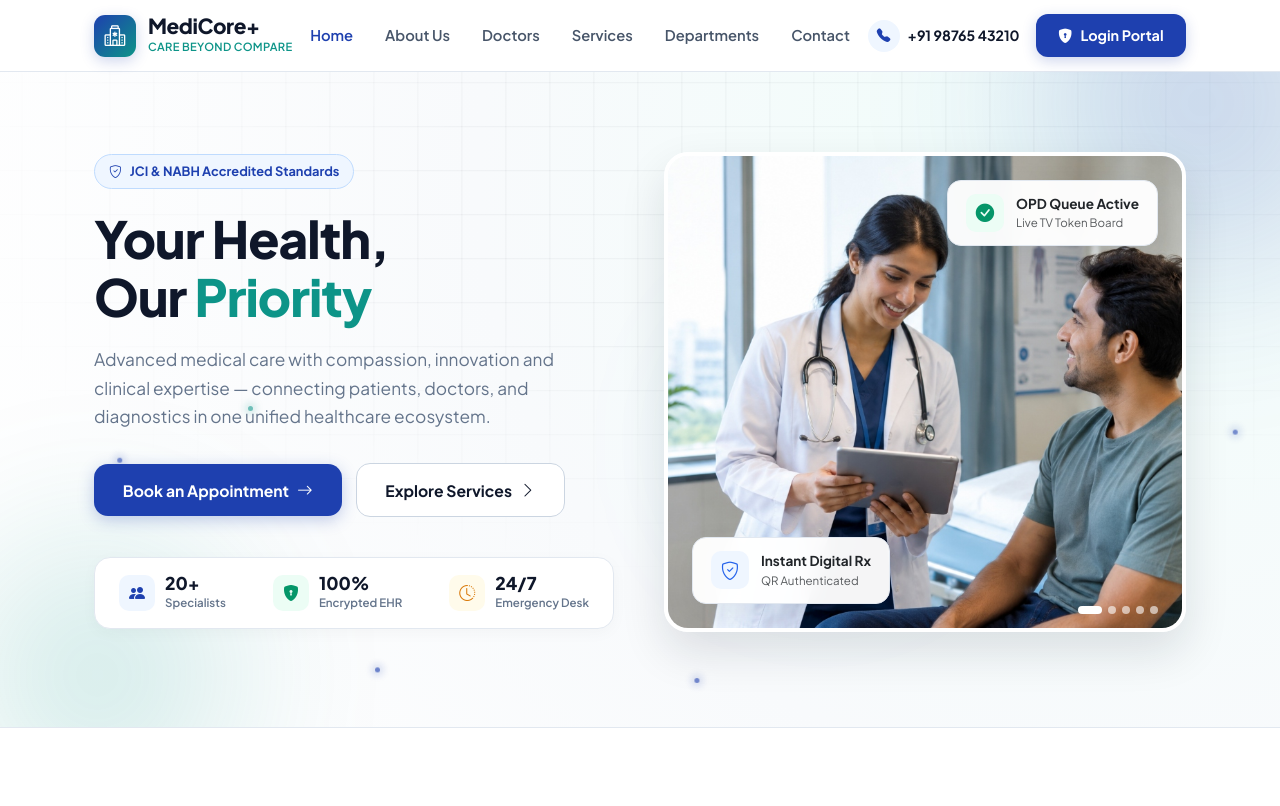
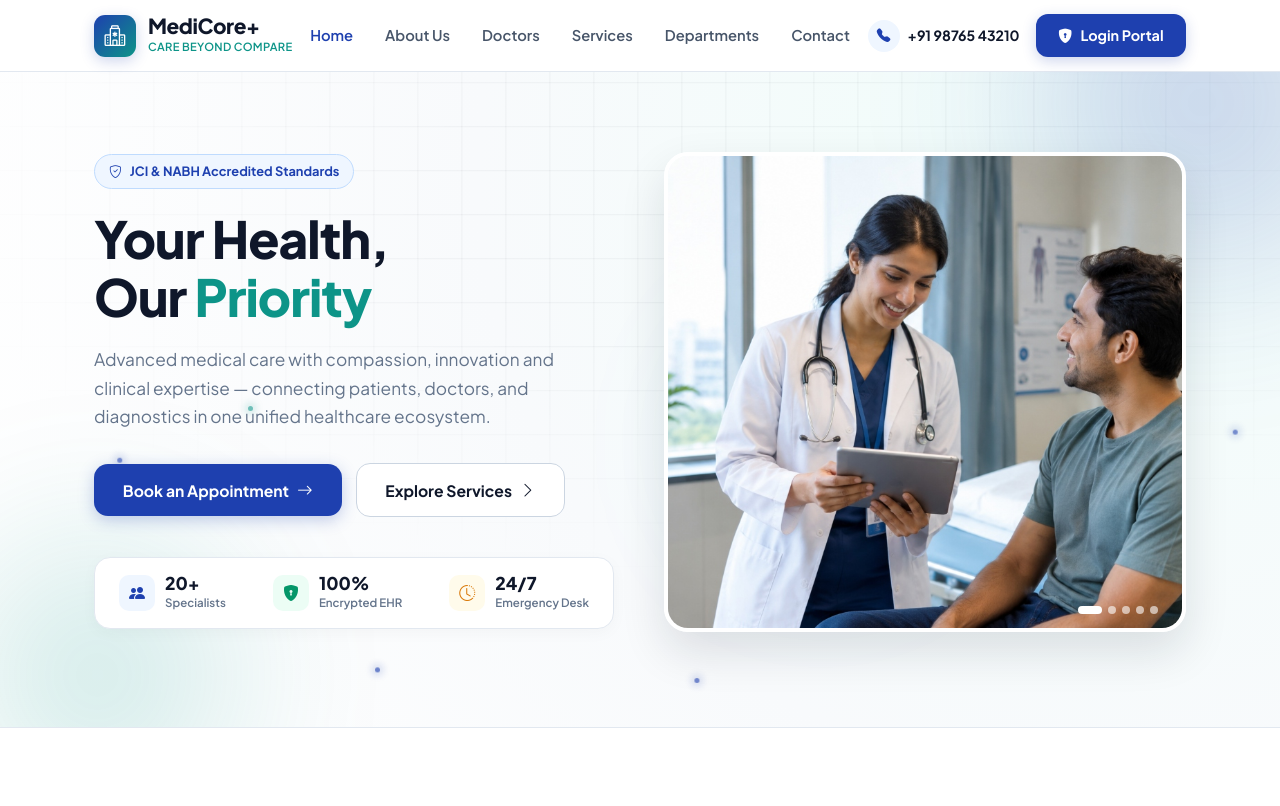
Before and after one commit to dradhikac/Integrated-Patient-Care-Management-System, a Flask app: page / in a window 1280 px wide. Shown: the top 806 px of the page. Run offline with Flask 3, Linux system fonts and the light colour scheme; data comes from the database, SQL or seed files in the repository; some libraries are stand-ins or nearby versions.

Commit message:
feat: improved landing page

```diff
--- a/app/templates/landing.html
+++ b/app/templates/landing.html
@@ -1142,29 +1142,6 @@
             <img src="{{ url_for('static', filename='images/hero_doctor_elderly.jpg') }}" alt="Senior Geriatric Care" class="hero-slide">
             <img src="{{ url_for('static', filename='images/hero_laboratory.jpg') }}" alt="Diagnostic Laboratory Testing" class="hero-slide">
             <img src="{{ url_for('static', filename='images/hero_ultrasound.jpg') }}" alt="Modern Clinical Imaging" class="hero-slide">
-
-            <!-- Floating Card Top -->
-            <div class="hero-floating-card hero-float-top">
-              <div class="hero-float-icon" style="background: #ECFDF5; color: #059669;">
-                <i class="bi bi-check-circle-fill"></i>
-              </div>
-              <div>
-                <div class="fw-bold text-dark" style="font-size: 0.85rem;">OPD Queue Active</div>
-                <div class="text-muted" style="font-size: 0.72rem;">Live TV Token Board</div>
-              </div>
-            </div>
-
-            <!-- Floating Card Bottom -->
-            <div class="hero-floating-card hero-float-bottom">
-              <div class="hero-float-icon" style="background: #EFF6FF; color: #2563EB;">
-                <i class="bi bi-shield-check"></i>
-              </div>
-              <div>
-                <div class="fw-bold text-dark" style="font-size: 0.85rem;">Instant Digital Rx</div>
-                <div class="text-muted" style="font-size: 0.72rem;">QR Authenticated</div>
-              </div>
-            </div>
-
             <!-- Indicators -->
             <div class="hero-dots-indicator" id="heroDots">
               <span class="hero-dot active" onclick="setHeroSlide(0)"></span>
```
